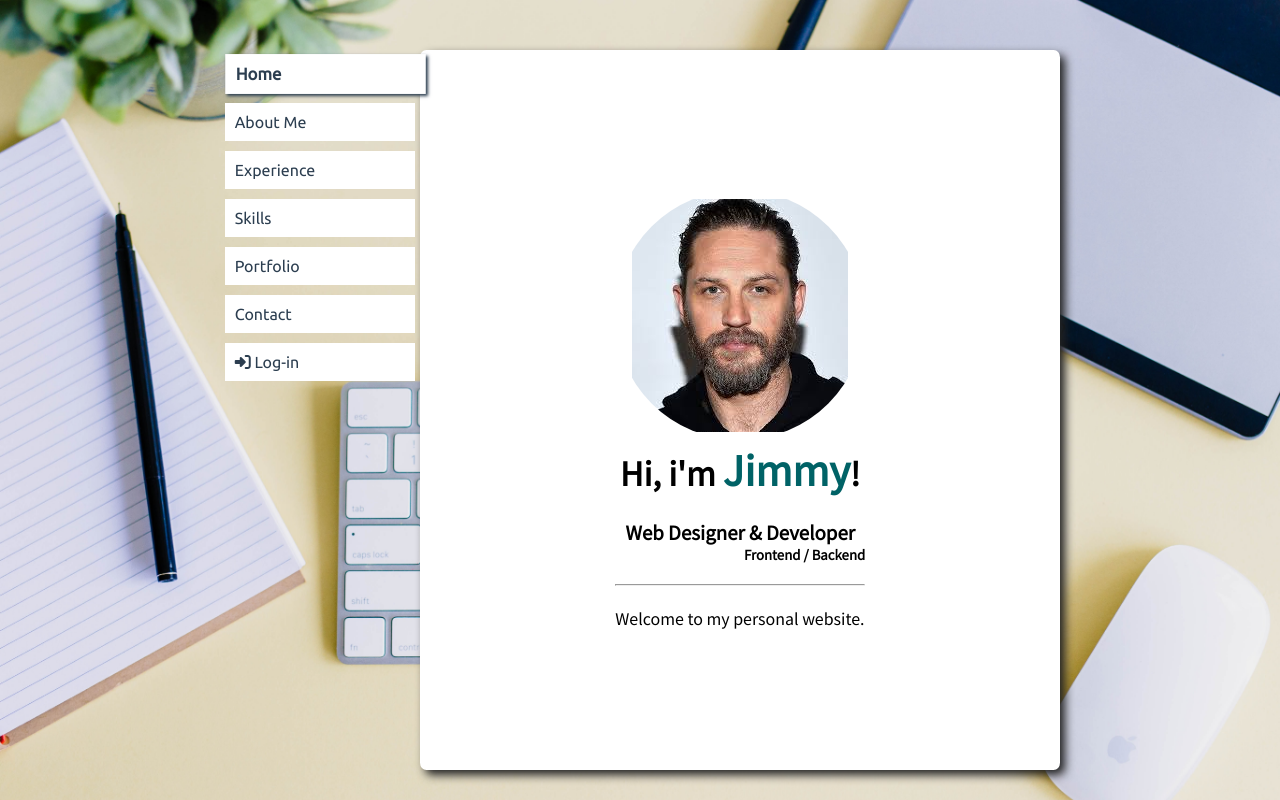
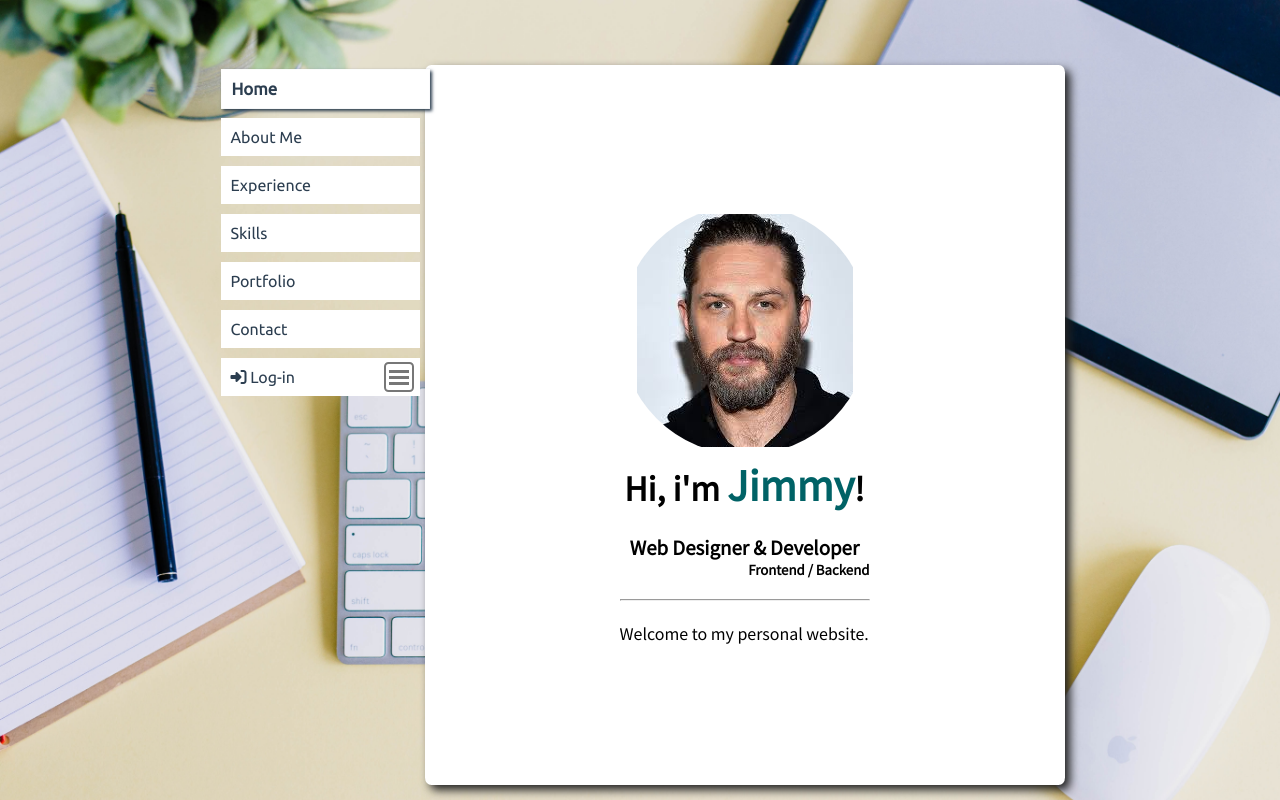
Before and after one commit to wdaweb/10902-lu-li-biao-xi-tong-jimmyyen67, a PHP site: page / in a window 1280 px wide. Run offline with PHP 8.4, Linux system fonts and the light colour scheme; some libraries are stand-ins or nearby versions.

Commit message:
Burger完成;Input要研究如何點擊

```diff
--- a/css/style.css
+++ b/css/style.css
@@ -13,13 +13,11 @@
   font-family: "Noto Sans TC", sans-serif;
 }
 .header {
-  position: relative;
-  top: 0%;
-  height: 20px;
+  height: 50px;
   width: 100vw;
 }
-.article{
-display: flex;
+.article {
+  display: flex;
 }
 .tcent {
   text-align: center;
@@ -51,26 +49,13 @@
   height: fit-content;
   list-style: none;
   background: rgba(255, 255, 255, 1);
-  padding: 10px 100px 10px 10px;
+  padding: 10px 10px 10px 10px;
   margin: 5px;
   transition: all 0.1s ease-in-out;
   color: #2c3e50;
   font-family: "Ubuntu", sans-serif;
 }
-.loginBar {
-  text-align: left;
-  height: fit-content;
-  list-style: none;
-  background: rgba(255, 255, 255, 1);
-  padding: 10px 100px 10px 10px;
-  margin: 5px;
-  transition: all 0.1s ease-in-out;
-  color: #2c3e50;
-  font-family: "Ubuntu", sans-serif;
-}
-.loginBar:hover {
-  cursor: pointer;
-}
+
 .navBar:hover,
 .li_focused {
   box-shadow: 2px 2px 3px #2c3e50;
@@ -118,8 +103,87 @@
   height: 100px !important;
   transition: all 0.5s ease-in-out;
 }
+
+/* <--登入區塊-> */
+/* <--登入區塊-> */
+.loginBar {
+  position: relative;
+  text-align: left;
+  height: fit-content;
+  list-style: none;
+  background: rgba(255, 255, 255, 1);
+  padding: 10px 10px 10px 10px;
+  margin: 5px;
+  transition: all 0.3s ease-in-out;
+  color: #2c3e50;
+  font-family: "Ubuntu", sans-serif;
+  overflow: hidden;
+}
+.loginBar:hover {
+  cursor: pointer;
+}
 .loginPanel {
+  display: flex;
+  justify-content: center;
+  align-items: center;
   height: 0px;
   background: white;
   transition: all 0.5s ease-in-out;
+  overflow: hidden;
+  transition: all 0.3s ease-in-out;
 }
+#loginBurger {
+  display: flex;
+  justify-content: center;
+  align-items: center;
+  position: absolute;
+  right: 3%;
+  top: 50%;
+  transform: translate(0, -50%);
+  height: 30px;
+  width: 30px;
+  border-radius: 15%;
+  border: 2px solid #00000088;
+  transition: all 0.3s ease-in-out;
+}
+.loginBurgerLine {
+  height: 3px;
+  width: 20px;
+  background: #00000088;
+  transition: all 0.3s ease-in-out;
+}
+.loginBurgerLine::before,
+.loginBurgerLine::after {
+  content: "";
+  position: absolute;
+  height: 3px;
+  width: 20px;
+  background: #00000088;
+  transition: all 0.3s ease-in-out;
+}
+.loginBurgerLine::before {
+  transform: translatey(6px);
+}
+.loginBurgerLine::after {
+  transform: translatey(-6px);
+}
+.loginBurgerOP {
+  top: 23% !important;
+  border: none !important;
+}
+.loginBurgerOP .loginBurgerLine {
+  background: transparent !important;
+}
+.loginBurgerOP .loginBurgerLine::before {
+  transform: rotate(45deg);
+  background: #000000;
+}
+.loginBurgerOP .loginBurgerLine::after {
+  background: #000000;
+  transform: rotate(-45deg);
+}
+.loginForm input {
+  border: 1px solid #000;
+  border-radius: 10%;
+  margin-top: 10px;
+}
--- a/index.html
+++ b/index.html
@@ -16,8 +16,10 @@
 <body>
     <div id="background"></div>
 
+    <!-- Header -->
     <div class="header"></div>
 
+    <!-- Article -->
     <div class="article">
         <nav id="navPanel">
             <ul id="navGroup">
@@ -28,18 +30,22 @@
                 <li id="li_portfolio" class="navBar" onclick="toPageP()">Portfolio</li>
                 <li id="li_contact" class="navBar" onclick="toPageC()">Contact</li>
                 <li id="li_login" class="loginBar" onclick="openLogin()"><i class="fas fa-sign-in-alt"></i> Log-in
-                    <div class="loginPanel"></div>
+                    <div id="loginBurger">
+                        <span class="loginBurgerLine"></span>
+                    </div>
+                    <!-- Login Panel -->
+                    <div class="loginPanel">
+                        <form action="" method="post" class="loginForm">
+                            <input type="text" name="acc" id="acc"><br>
+                            <input type="password" name="pwd" id="pwd"><br>
+                            <input type="submit" value="登入">
+                        </form>
+                    </div>
                 </li>
             </ul>
         </nav>
-
         <div id="main" class="main"></div>
-
     </div>
-
-
-
-
     <script src="./js/js.js"></script>
 </body>
 
--- a/js/js.js
+++ b/js/js.js
@@ -89,3 +89,8 @@
 function openLogin() {
   document.querySelector(".loginPanel").classList.toggle("show");
 }
+
+document.querySelector("#li_login").addEventListener("click", loginBurger);
+function loginBurger() {
+  document.querySelector("#loginBurger").classList.toggle("loginBurgerOP");
+}
```
